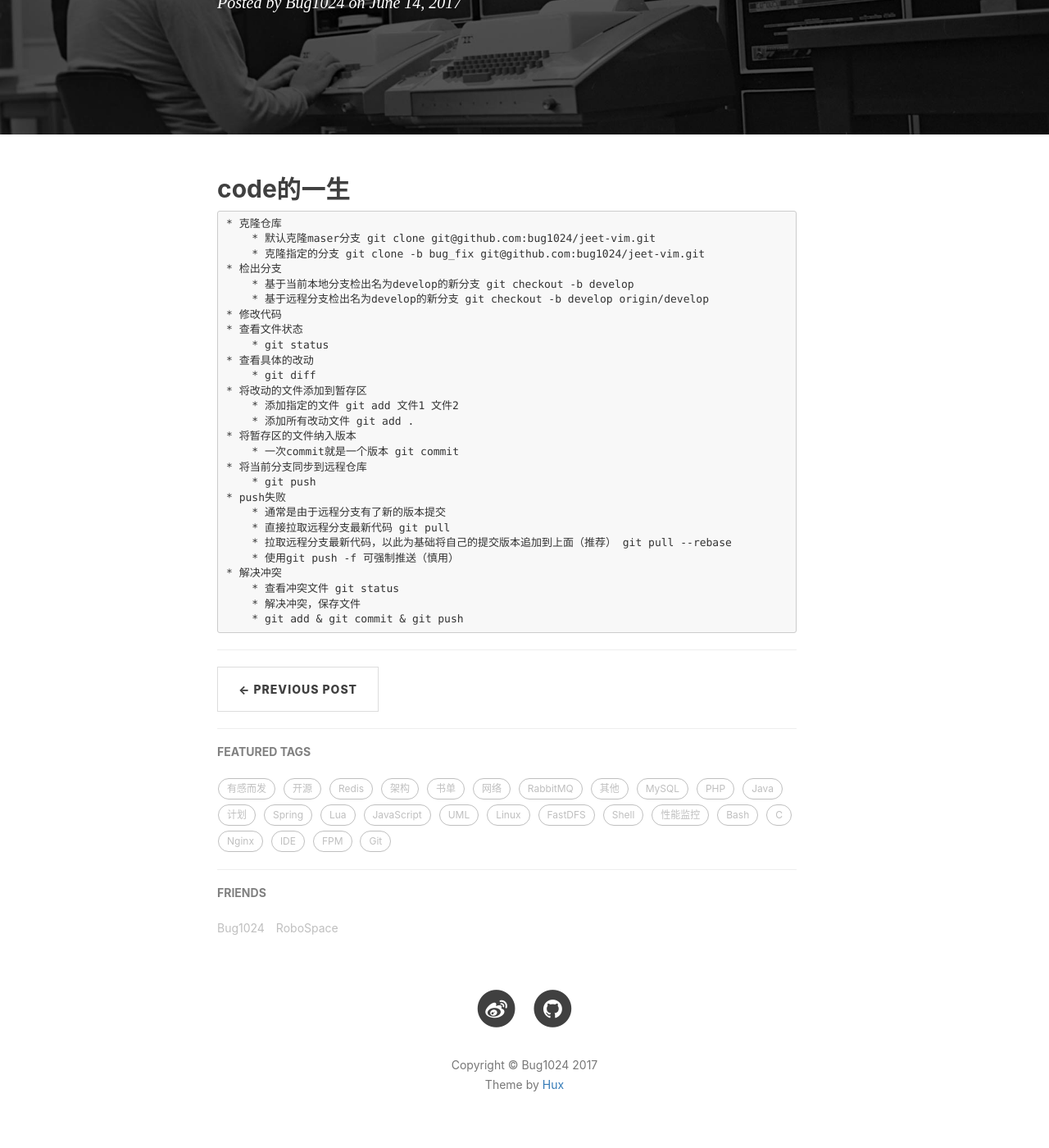
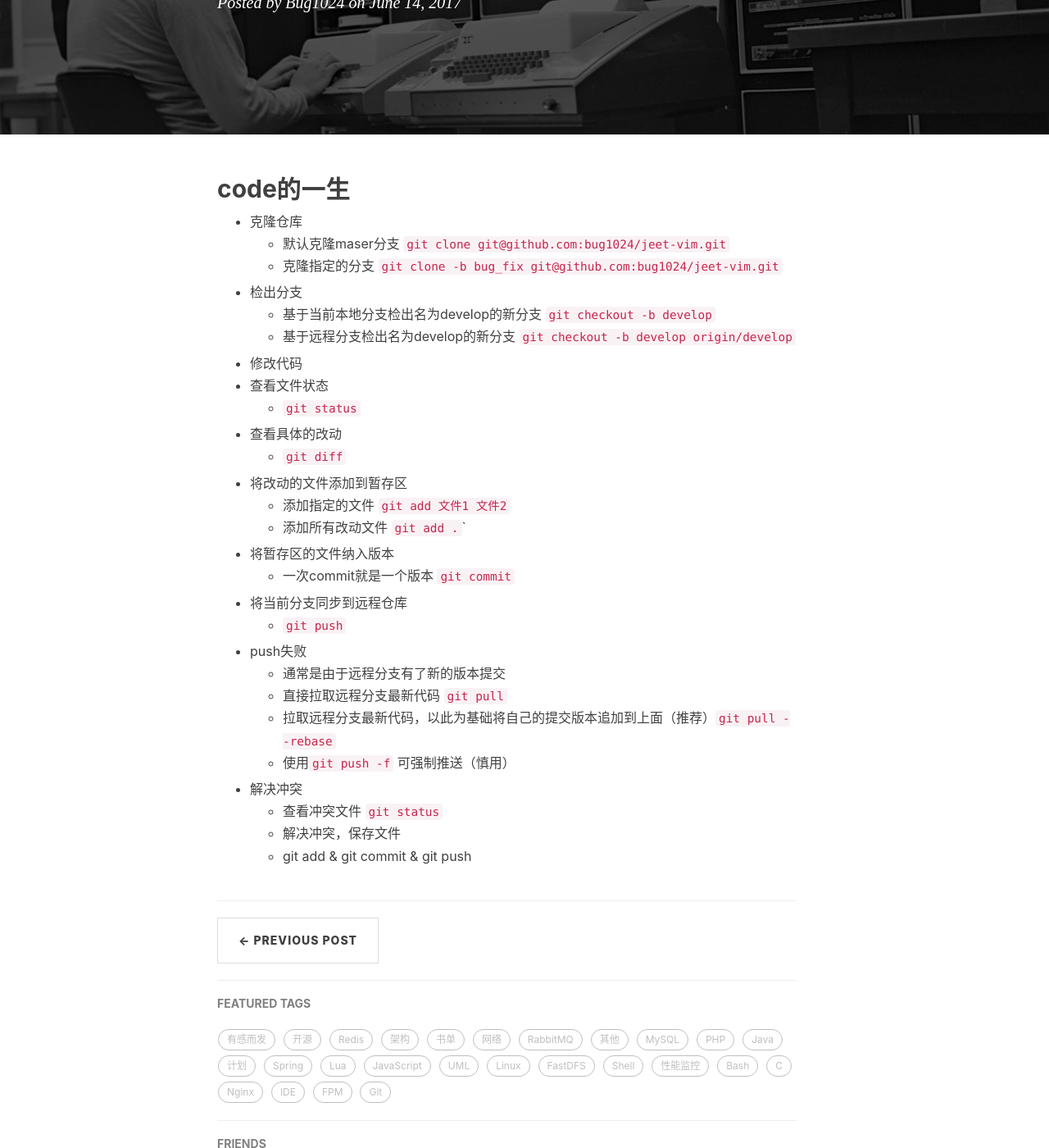
Before and after one commit to bug1024/jeet-blog, a Jekyll site: the page built from _posts/2017-06-13-git.md, in a window 1280 px wide and 1400 px high, scrolled down 359 px. Shown: the whole window at 82% size. Built offline with Jekyll 4.4.1, drawn with Linux system fonts in a browser that asks for light colours; nearby versions of some CDN libraries; comment, search, counter and statistics services are not loaded.

Commit message:
update git

```diff
--- a/_posts/2017-06-13-git.md
+++ b/_posts/2017-06-13-git.md
@@ -10,30 +10,30 @@ tags:
 ---
 
 ## code的一生
-    * 克隆仓库
-        * 默认克隆maser分支 git clone git@github.com:bug1024/jeet-vim.git
-        * 克隆指定的分支 git clone -b bug_fix git@github.com:bug1024/jeet-vim.git
-    * 检出分支
-        * 基于当前本地分支检出名为develop的新分支 git checkout -b develop
-        * 基于远程分支检出名为develop的新分支 git checkout -b develop origin/develop
-    * 修改代码
-    * 查看文件状态
-        * git status
-    * 查看具体的改动
-        * git diff
-    * 将改动的文件添加到暂存区
-        * 添加指定的文件 git add 文件1 文件2
-        * 添加所有改动文件 git add .
-    * 将暂存区的文件纳入版本
-        * 一次commit就是一个版本 git commit
-    * 将当前分支同步到远程仓库
-        * git push
-    * push失败
-        * 通常是由于远程分支有了新的版本提交
-        * 直接拉取远程分支最新代码 git pull
-        * 拉取远程分支最新代码，以此为基础将自己的提交版本追加到上面（推荐） git pull --rebase
-        * 使用git push -f 可强制推送（慎用）
-    * 解决冲突
-        * 查看冲突文件 git status
-        * 解决冲突，保存文件
-        * git add & git commit & git push
+* 克隆仓库
+    * 默认克隆maser分支 `git clone git@github.com:bug1024/jeet-vim.git`
+    * 克隆指定的分支 `git clone -b bug_fix git@github.com:bug1024/jeet-vim.git`
+* 检出分支
+    * 基于当前本地分支检出名为develop的新分支 `git checkout -b develop`
+    * 基于远程分支检出名为develop的新分支 `git checkout -b develop origin/develop`
+* 修改代码
+* 查看文件状态
+    * `git status`
+* 查看具体的改动
+    * `git diff`
+* 将改动的文件添加到暂存区
+    * 添加指定的文件 `git add 文件1 文件2`
+    * 添加所有改动文件 `git add .``
+* 将暂存区的文件纳入版本
+    * 一次commit就是一个版本 `git commit`
+* 将当前分支同步到远程仓库
+    * `git push`
+* push失败
+    * 通常是由于远程分支有了新的版本提交
+    * 直接拉取远程分支最新代码 `git pull`
+    * 拉取远程分支最新代码，以此为基础将自己的提交版本追加到上面（推荐）`git pull --rebase`
+    * 使用`git push -f` 可强制推送（慎用）
+* 解决冲突
+    * 查看冲突文件 `git status`
+    * 解决冲突，保存文件
+    * git add & git commit & git push
```
